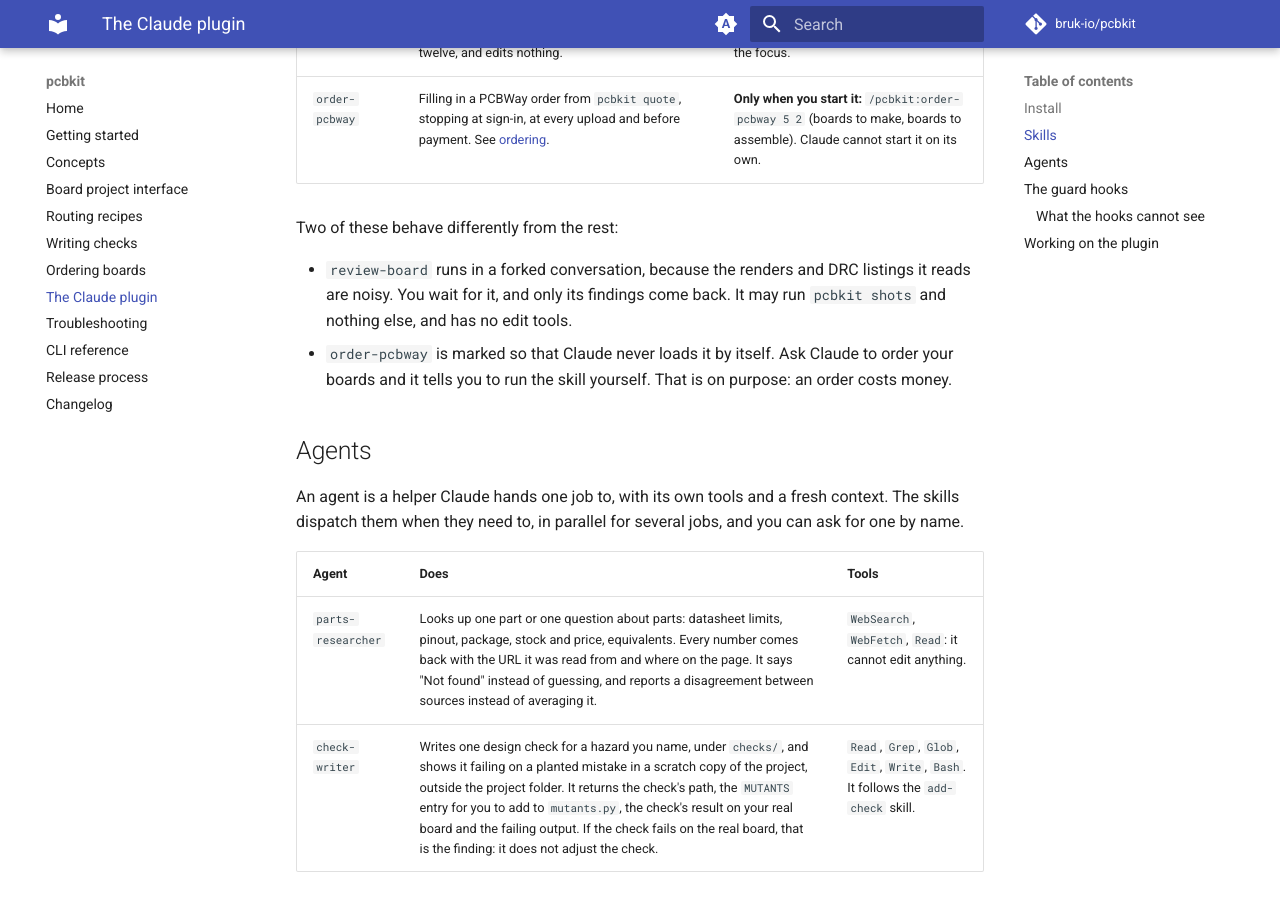
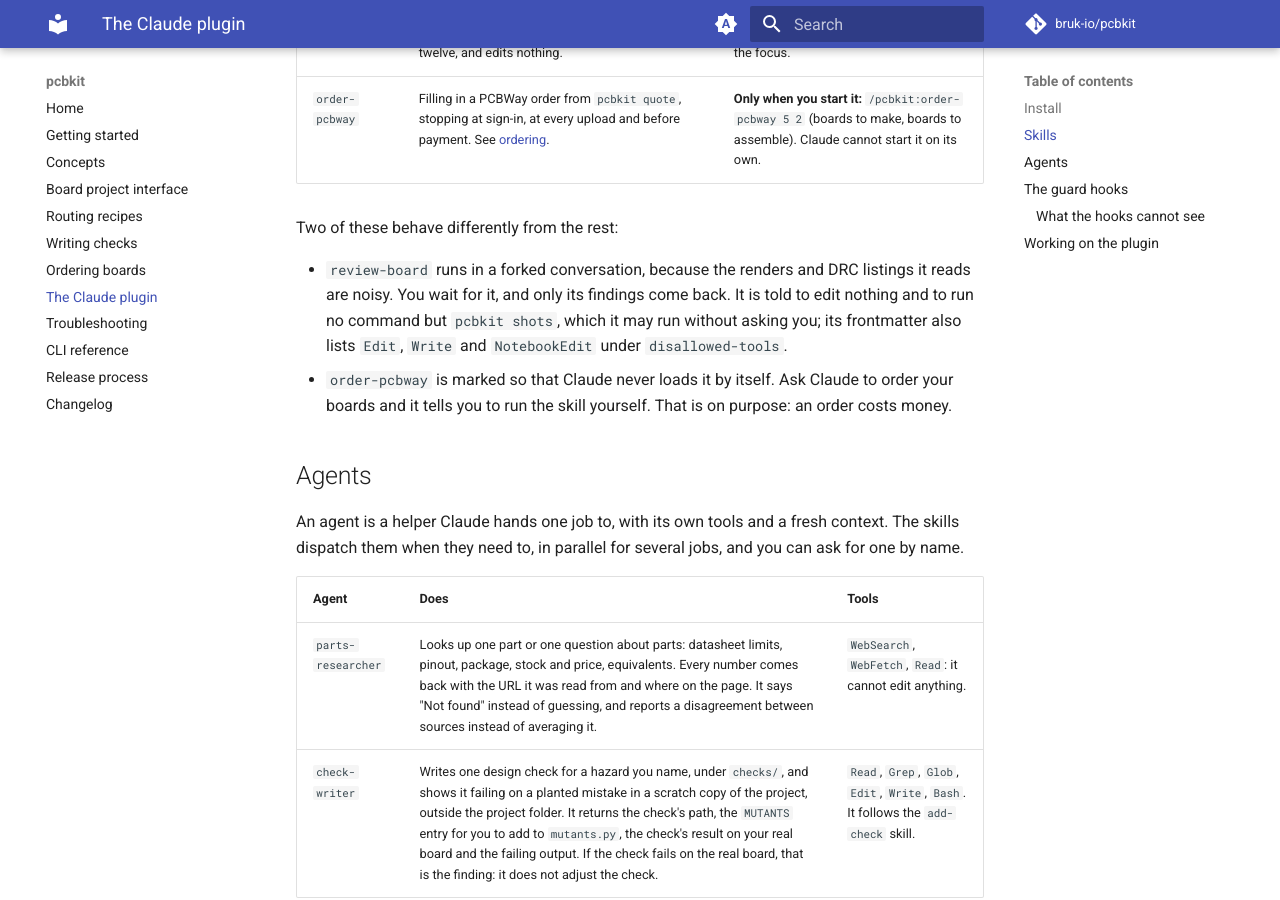
Before and after one commit to bruk-io/pcbkit, an MkDocs documentation site: the page built from docs/claude-plugin.md, in a window 1280 px wide and 900 px high, scrolled down 1471 px. Built offline with MkDocs 1.6.1 and Material for MkDocs 9.7.7, drawn with Linux system fonts in a browser that asks for light colours; comment, search, counter and statistics services are not loaded; the version menu is left out.

Commit message:
Say what review-board's frontmatter does, not more
allowed-tools only pre-approves tools; it does not take others away. The page now
says the skill is told to edit nothing and to run only pcbkit shots, and that its
frontmatter lists Edit, Write and NotebookEdit under disallowed-tools.

Co-Authored-By: Claude Opus 5.5 (1M context) <noreply@anthropic.com>
Claude-Session: https://claude.ai/code/session_01RU4SPq2VB8CDgWPbAFc5Lz

```diff
--- a/docs/claude-plugin.md
+++ b/docs/claude-plugin.md
@@ -48,8 +48,9 @@ description at the top of it. You can also run one by name, with the plugin's na
 Two of these behave differently from the rest:
 
 - `review-board` runs in a forked conversation, because the renders and DRC listings it reads
-  are noisy. You wait for it, and only its findings come back. It may run `pcbkit shots` and
-  nothing else, and has no edit tools.
+  are noisy. You wait for it, and only its findings come back. It is told to edit nothing and
+  to run no command but `pcbkit shots`, which it may run without asking you; its frontmatter
+  also lists `Edit`, `Write` and `NotebookEdit` under `disallowed-tools`.
 - `order-pcbway` is marked so that Claude never loads it by itself. Ask Claude to order your
   boards and it tells you to run the skill yourself. That is on purpose: an order costs
   money.
```
